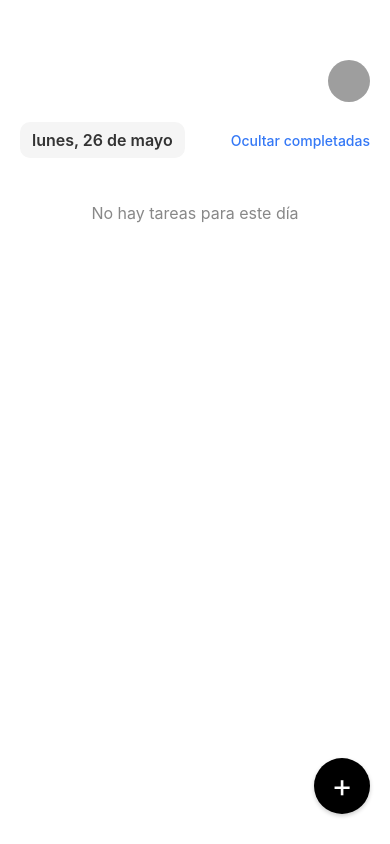
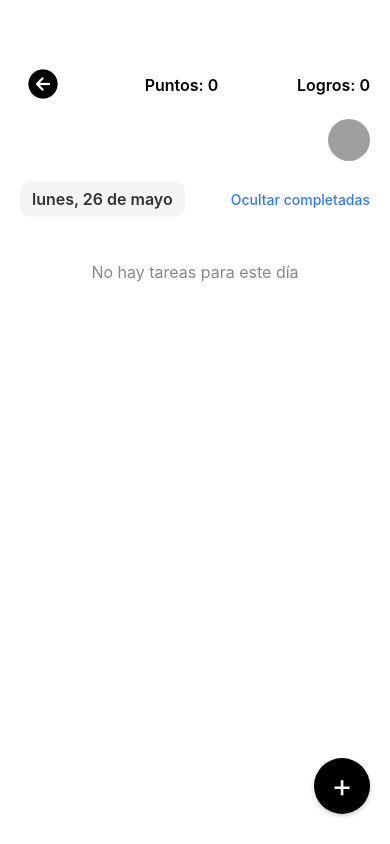
Before and after one commit to PedroPabloCarrasco/MinimalToDoApp, a React Native app: screen / in a window 390 px wide. Built offline with nearby package versions, Linux system fonts and the light colour scheme; grey boxes are pictures that could not be loaded.

Commit message:
Se muestra por pantalla sección de puntos y logros

```diff
--- a/App.js
+++ b/App.js
@@ -1,3 +1,4 @@
+// Archivo: App.js
 import React, { useState, useEffect } from 'react';
 import AsyncStorage from '@react-native-async-storage/async-storage';
 import { NavigationContainer } from '@react-navigation/native';
@@ -8,73 +9,71 @@ import AddTodo from './data/screens/AddTodo';
 
 const Stack = createNativeStackNavigator();
 
-const STORAGE_KEY = '@my_todos'; // clave para AsyncStorage
-
 export default function App() {
   const [todos, setTodos] = useState([]);
+  const [points, setPoints] = useState(0);
+  const [achievements, setAchievements] = useState([]);
 
-  // Cargar tareas guardadas al iniciar la app
   useEffect(() => {
-    const loadTodos = async () => {
+    const loadData = async () => {
       try {
-        const storedTodos = await AsyncStorage.getItem(STORAGE_KEY);
-        if (storedTodos) setTodos(JSON.parse(storedTodos));
+        const todosData = await AsyncStorage.getItem('@todos');
+        const pointsData = await AsyncStorage.getItem('@points');
+        const achData = await AsyncStorage.getItem('@achievements');
+
+        if (todosData) setTodos(JSON.parse(todosData));
+        if (pointsData) setPoints(parseInt(pointsData, 10));
+        if (achData) setAchievements(JSON.parse(achData));
       } catch (error) {
-        console.error('Error cargando tareas:', error);
+        console.log('Error cargando datos:', error);
       }
     };
-    loadTodos();
+    loadData();
   }, []);
 
-  // Guardar tareas en AsyncStorage cada vez que cambian
   useEffect(() => {
-    const saveTodos = async () => {
-      try {
-        await AsyncStorage.setItem(STORAGE_KEY, JSON.stringify(todos));
-      } catch (error) {
-        console.error('Error guardando tareas:', error);
-      }
-    };
-    saveTodos();
+    AsyncStorage.setItem('@todos', JSON.stringify(todos));
   }, [todos]);
 
+  useEffect(() => {
+    AsyncStorage.setItem('@points', points.toString());
+  }, [points]);
+
+  useEffect(() => {
+    AsyncStorage.setItem('@achievements', JSON.stringify(achievements));
+  }, [achievements]);
+
   const addTodo = (newTodo) => {
-    setTodos(currentTodos => [...currentTodos, newTodo]);
+    setTodos((prev) => [...prev, newTodo]);
   };
 
   const updateTodos = (updatedTodos) => {
     setTodos(updatedTodos);
+    const completedCount = updatedTodos.filter((t) => t.isCompleted).length;
+    setPoints(completedCount * 10);
+
+    if (completedCount >= 5 && !achievements.includes('5tasks')) {
+      setAchievements((prev) => [...prev, '5tasks']);
+      alert('🎉 ¡Logro desbloqueado: Completaste 5 tareas!');
+    }
   };
 
   return (
     <NavigationContainer>
-      <Stack.Navigator>
-        <Stack.Screen
-          name="Home"
-          options={{ headerShown: false }}
-        >
-          {props => (
+      <Stack.Navigator screenOptions={{ headerShown: false }}>
+        <Stack.Screen name="Home">
+          {(props) => (
             <Home
               {...props}
               todos={todos}
               onUpdate={updateTodos}
+              points={points}
+              achievements={achievements}
             />
           )}
         </Stack.Screen>
-        <Stack.Screen
-          name="AddTodo"
-          options={{
-            presentation: 'transparentModal',
-            animation: 'slide_from_bottom',
-            headerShown: false,
-          }}
-        >
-          {props => (
-            <AddTodo
-              {...props}
-              addTodo={addTodo}
-            />
-          )}
+        <Stack.Screen name="AddTodo">
+          {(props) => <AddTodo {...props} addTodo={addTodo} />}
         </Stack.Screen>
       </Stack.Navigator>
     </NavigationContainer>
--- a/data/screens/AddTodo.js
+++ b/data/screens/AddTodo.js
@@ -9,16 +9,17 @@ import {
   Alert,
   Modal,
   TouchableWithoutFeedback,
-  Platform
+  Platform,
 } from 'react-native';
 import DateTimePicker from '@react-native-community/datetimepicker';
 import { format, isToday } from 'date-fns';
 import { es } from 'date-fns/locale';
+import Icon from 'react-native-vector-icons/Ionicons';
 
-export default function AddTodo({ navigation, addTodo, route }) {
+export default function AddTodo({ navigation, route, addTodo }) {
   const [name, setName] = useState('');
   const [description, setDescription] = useState('');
-  const [date, setDate] = useState(route.params?.selectedDate ? new Date(route.params.selectedDate) : new Date());
+  const [date, setDate] = useState(route.params?.selectedDate || new Date());
   const [priority, setPriority] = useState('medium');
   const [showPriorityModal, setShowPriorityModal] = useState(false);
   const [showDatePicker, setShowDatePicker] = useState(false);
@@ -53,11 +54,17 @@ export default function AddTodo({ navigation, addTodo, route }) {
     };
 
     addTodo(newTodo);
+
+    Alert.alert(
+      'Tarea creada',
+      `Título: ${name}\nPrioridad: ${getPriorityLabel(priority)}\nFecha: ${format(date, 'PPpp', { locale: es })}`
+    );
+
     navigation.goBack();
   };
 
   const getPriorityLabel = (priority) => {
-    switch(priority) {
+    switch (priority) {
       case 'high': return 'Alta';
       case 'medium': return 'Media';
       case 'low': return 'Baja';
@@ -67,10 +74,7 @@ export default function AddTodo({ navigation, addTodo, route }) {
 
   const PriorityOption = ({ level, label }) => (
     <TouchableOpacity
-      style={[
-        styles.priorityOption,
-        priority === level && styles[`${level}PriorityActive`]
-      ]}
+      style={[styles.priorityOption, priority === level && styles[`${level}PriorityActive`]]}
       onPress={() => {
         setPriority(level);
         setShowPriorityModal(false);
@@ -82,12 +86,16 @@ export default function AddTodo({ navigation, addTodo, route }) {
   );
 
   return (
-    <ScrollView
-      contentContainerStyle={styles.container}
-      keyboardShouldPersistTaps="handled"
-    >
-      <Text style={styles.title}>Nueva Tarea</Text>
+    <ScrollView contentContainerStyle={styles.container} keyboardShouldPersistTaps="handled">
+      <View style={styles.topBar}>
+        <TouchableOpacity onPress={() => navigation.goBack()} style={styles.backButton}>
+          <Icon name="arrow-back-circle" size={36} color="#000" />
+        </TouchableOpacity>
+        <Text style={styles.title}>Nueva Tarea</Text>
+        <View style={{ width: 36 }} /> {/* Espacio para centrar título */}
+      </View>
 
+      {/* Nombre */}
       <View style={styles.inputContainer}>
         <Text style={styles.inputTitle}>Título*</Text>
         <TextInput
@@ -101,6 +109,7 @@ export default function AddTodo({ navigation, addTodo, route }) {
         />
       </View>
 
+      {/* Descripción */}
       <View style={styles.inputContainer}>
         <Text style={styles.inputTitle}>Descripción</Text>
         <TextInput
@@ -115,63 +124,46 @@ export default function AddTodo({ navigation, addTodo, route }) {
         />
       </View>
 
+      {/* Fecha */}
       <View style={styles.inputContainer}>
         <Text style={styles.inputTitle}>Fecha</Text>
-        <TouchableOpacity
-          onPress={() => showPicker('date')}
-          style={styles.dateTimeButton}
-          activeOpacity={0.7}
-        >
+        <TouchableOpacity onPress={() => showPicker('date')} style={styles.dateTimeButton} activeOpacity={0.7}>
           <Text style={styles.dateTimeText}>
             {format(date, "EEEE, d 'de' MMMM", { locale: es })}
           </Text>
         </TouchableOpacity>
       </View>
 
+      {/* Hora */}
       <View style={styles.inputContainer}>
         <Text style={styles.inputTitle}>Hora</Text>
-        <TouchableOpacity
-          onPress={() => showPicker('time')}
-          style={styles.dateTimeButton}
-          activeOpacity={0.7}
-        >
+        <TouchableOpacity onPress={() => showPicker('time')} style={styles.dateTimeButton} activeOpacity={0.7}>
           <Text style={styles.dateTimeText}>
-            {format(date, "HH:mm", { locale: es })}
+            {format(date, 'HH:mm', { locale: es })}
           </Text>
         </TouchableOpacity>
       </View>
 
+      {/* Prioridad */}
       <View style={styles.inputContainer}>
         <Text style={styles.inputTitle}>Prioridad</Text>
-        <TouchableOpacity
-          onPress={() => setShowPriorityModal(true)}
-          style={styles.dateTimeButton}
-          activeOpacity={0.7}
-        >
-          <Text style={styles.dateTimeText}>
-            {getPriorityLabel(priority)}
-          </Text>
+        <TouchableOpacity onPress={() => setShowPriorityModal(true)} style={styles.dateTimeButton} activeOpacity={0.7}>
+          <Text style={styles.dateTimeText}>{getPriorityLabel(priority)}</Text>
         </TouchableOpacity>
       </View>
 
+      {/* Botón */}
       <TouchableOpacity
         onPress={handleAddTodo}
-        style={[
-          styles.button,
-          !name.trim() && styles.disabledButton
-        ]}
+        style={[styles.button, !name.trim() && styles.disabledButton]}
         disabled={!name.trim()}
         activeOpacity={0.8}
       >
         <Text style={styles.buttonText}>Crear Tarea</Text>
       </TouchableOpacity>
 
-      <Modal
-        visible={showPriorityModal}
-        transparent={true}
-        animationType="slide"
-        onRequestClose={() => setShowPriorityModal(false)}
-      >
+      {/* Modal de Prioridad */}
+      <Modal visible={showPriorityModal} transparent animationType="slide" onRequestClose={() => setShowPriorityModal(false)}>
         <TouchableWithoutFeedback onPress={() => setShowPriorityModal(false)}>
           <View style={styles.modalOverlay} />
         </TouchableWithoutFeedback>
@@ -183,6 +175,7 @@ export default function AddTodo({ navigation, addTodo, route }) {
         </View>
       </Modal>
 
+      {/* DatePicker para iOS y Android */}
       {showDatePicker && (
         <DateTimePicker
           value={date}
@@ -191,7 +184,7 @@ export default function AddTodo({ navigation, addTodo, route }) {
           onChange={handleDateChange}
           minimumDate={new Date()}
           locale="es-ES"
-          is24Hour={true}
+          is24Hour
         />
       )}
     </ScrollView>
@@ -205,10 +198,18 @@ const styles = StyleSheet.create({
     paddingBottom: 40,
     backgroundColor: 'white',
   },
+  topBar: {
+    flexDirection: 'row',
+    alignItems: 'center',
+    justifyContent: 'space-between',
+    marginBottom: 25,
+  },
+  backButton: {
+    padding: 5,
+  },
   title: {
     fontSize: 24,
     fontWeight: 'bold',
-    marginBottom: 30,
     color: '#333',
     textAlign: 'center',
   },
@@ -294,22 +295,10 @@ const styles = StyleSheet.create({
     fontSize: 16,
     color: '#333',
   },
-  highPriority: {
-    backgroundColor: '#FF5252',
-  },
-  mediumPriority: {
-    backgroundColor: '#FFC107',
-  },
-  lowPriority: {
-    backgroundColor: '#4CAF50',
-  },
-  highPriorityActive: {
-    backgroundColor: '#FFF6F6',
-  },
-  mediumPriorityActive: {
-    backgroundColor: '#FFFBF2',
-  },
-  lowPriorityActive: {
-    backgroundColor: '#F6FFF6',
-  },
+  highPriority: { backgroundColor: '#FF5252' },
+  mediumPriority: { backgroundColor: '#FFC107' },
+  lowPriority: { backgroundColor: '#4CAF50' },
+  highPriorityActive: { backgroundColor: '#FFF6F6' },
+  mediumPriorityActive: { backgroundColor: '#FFFBF2' },
+  lowPriorityActive: { backgroundColor: '#F6FFF6' },
 });
--- a/data/screens/Home.js
+++ b/data/screens/Home.js
@@ -6,15 +6,16 @@ import {
   Image,
   TouchableOpacity,
   ScrollView,
-  FlatList
+  FlatList,
 } from 'react-native';
 import { useNavigation } from '@react-navigation/native';
 import DateTimePicker from '@react-native-community/datetimepicker';
 import { PriorityIndicator } from '../../components/PriorityIndicator';
 import { format, isSameDay } from 'date-fns';
 import { es } from 'date-fns/locale';
+import Icon from 'react-native-vector-icons/Ionicons';
 
-export default function Home({ todos = [], onUpdate }) {
+export default function Home({ todos = [], onUpdate, points, achievements }) {
   const [isHidden, setIsHidden] = useState(false);
   const [showDatePicker, setShowDatePicker] = useState(false);
   const [selectedDate, setSelectedDate] = useState(new Date());
@@ -28,9 +29,7 @@ export default function Home({ todos = [], onUpdate }) {
 
   const handleDateChange = (event, date) => {
     setShowDatePicker(false);
-    if (date) {
-      setSelectedDate(date);
-    }
+    if (date) setSelectedDate(date);
   };
 
   const toggleTaskCompletion = (taskId) => {
@@ -42,29 +41,20 @@ export default function Home({ todos = [], onUpdate }) {
 
   const renderTaskItem = ({ item }) => (
     <TouchableOpacity
-      style={[
-        styles.taskItem,
-        { borderLeftColor: getPriorityColor(item.priority) }
-      ]}
+      style={[styles.taskItem, { borderLeftColor: getPriorityColor(item.priority) }]}
       onPress={() => toggleTaskCompletion(item.id)}
     >
       <View style={styles.taskContent}>
         <PriorityIndicator priority={item.priority} />
         <View style={styles.taskTextContainer}>
           <Text
-            style={[
-              styles.taskTitle,
-              item.isCompleted && styles.completedTask
-            ]}
+            style={[styles.taskTitle, item.isCompleted && styles.completedTask]}
             numberOfLines={1}
           >
             {item.title}
           </Text>
           {item.description && (
-            <Text
-              style={styles.taskDescription}
-              numberOfLines={2}
-            >
+            <Text style={styles.taskDescription} numberOfLines={2}>
               {item.description}
             </Text>
           )}
@@ -73,17 +63,16 @@ export default function Home({ todos = [], onUpdate }) {
           </Text>
         </View>
       </View>
-      <View style={[
-        styles.completionIndicator,
-        item.isCompleted && styles.completedIndicator
-      ]}>
+      <View
+        style={[styles.completionIndicator, item.isCompleted && styles.completedIndicator]}
+      >
         {item.isCompleted && <Text style={styles.checkmark}>✓</Text>}
       </View>
     </TouchableOpacity>
   );
 
   const getPriorityColor = (priority) => {
-    switch(priority) {
+    switch (priority) {
       case 'high': return '#FF5252';
       case 'medium': return '#FFC107';
       case 'low': return '#4CAF50';
@@ -93,32 +82,30 @@ export default function Home({ todos = [], onUpdate }) {
 
   return (
     <View style={styles.container}>
-      <ScrollView
-        contentContainerStyle={styles.scrollContainer}
-        keyboardShouldPersistTaps="handled"
-      >
+      <ScrollView contentContainerStyle={styles.scrollContainer} keyboardShouldPersistTaps="handled">
+        {/* Top Bar */}
+        <View style={styles.topBar}>
+          <TouchableOpacity onPress={() => navigation.goBack()} style={styles.backButton}>
+            <Icon name="arrow-back-circle" size={36} color="#000" />
+          </TouchableOpacity>
+          <Text style={styles.pointsText}>Puntos: {points}</Text>
+          <Text style={styles.achievementsText}>Logros: {achievements.length}</Text>
+        </View>
+
         <Image
           source={{ uri: 'https://cdn-icons-png.flaticon.com/512/2599/2599636.png' }}
           style={styles.pic}
         />
 
         <View style={styles.header}>
-          <TouchableOpacity
-            onPress={() => setShowDatePicker(true)}
-            style={styles.dateSelector}
-          >
+          <TouchableOpacity onPress={() => setShowDatePicker(true)} style={styles.dateSelector}>
             <Text style={styles.dateText}>
               {format(selectedDate, "EEEE, d 'de' MMMM", { locale: es })}
             </Text>
           </TouchableOpacity>
 
-          <TouchableOpacity
-            onPress={() => setIsHidden(!isHidden)}
-            hitSlop={{ top: 20, bottom: 20, left: 50, right: 50 }}
-          >
-            <Text style={styles.toggleText}>
-              {isHidden ? 'Mostrar completadas' : 'Ocultar completadas'}
-            </Text>
+          <TouchableOpacity onPress={() => setIsHidden(!isHidden)} hitSlop={{ top: 20, bottom: 20, left: 50, right: 50 }}>
+            <Text style={styles.toggleText}>{isHidden ? 'Mostrar completadas' : 'Ocultar completadas'}</Text>
           </TouchableOpacity>
         </View>
 
@@ -136,11 +123,9 @@ export default function Home({ todos = [], onUpdate }) {
         <FlatList
           data={filteredTodos}
           renderItem={renderTaskItem}
-          keyExtractor={item => item.id.toString()}
+          keyExtractor={(item) => item.id.toString()}
           contentContainerStyle={styles.taskList}
-          ListEmptyComponent={
-            <Text style={styles.emptyText}>No hay tareas para este día</Text>
-          }
+          ListEmptyComponent={<Text style={styles.emptyText}>No hay tareas para este día</Text>}
           scrollEnabled={false}
         />
       </ScrollView>
@@ -156,50 +141,15 @@ export default function Home({ todos = [], onUpdate }) {
   );
 }
 
-
-
 const styles = StyleSheet.create({
-  container: {
-    flex: 1,
-    backgroundColor: '#fff',
-  },
-  scrollContainer: {
-    paddingTop: 60,
-    paddingHorizontal: 20,
-    paddingBottom: 100,
-  },
-  pic: {
-    width: 42,
-    height: 42,
-    marginBottom: 20,
-    borderRadius: 21,
-    alignSelf: 'flex-end',
-  },
-  header: {
-    flexDirection: 'row',
-    alignItems: 'center',
-    justifyContent: 'space-between',
-    marginBottom: 25,
-  },
-  dateSelector: {
-    paddingVertical: 8,
-    paddingHorizontal: 12,
-    borderRadius: 10,
-    backgroundColor: '#f5f5f5',
-  },
-  dateText: {
-    fontSize: 16,
-    fontWeight: '600',
-    color: '#333',
-  },
-  toggleText: {
-    color: '#3478F6',
-    fontSize: 14,
-    fontWeight: '500',
-  },
-  taskList: {
-    paddingBottom: 30,
-  },
+  container: { flex: 1, backgroundColor: '#fff' },
+  scrollContainer: { paddingTop: 60, paddingHorizontal: 20, paddingBottom: 100 },
+  pic: { width: 42, height: 42, marginBottom: 20, borderRadius: 21, alignSelf: 'flex-end' },
+  header: { flexDirection: 'row', alignItems: 'center', justifyContent: 'space-between', marginBottom: 25 },
+  dateSelector: { paddingVertical: 8, paddingHorizontal: 12, borderRadius: 10, backgroundColor: '#f5f5f5' },
+  dateText: { fontSize: 16, fontWeight: '600', color: '#333' },
+  toggleText: { color: '#3478F6', fontSize: 14, fontWeight: '500' },
+  taskList: { paddingBottom: 30 },
   taskItem: {
     flexDirection: 'row',
     justifyContent: 'space-between',
@@ -211,35 +161,12 @@ const styles = StyleSheet.create({
     borderRadius: 12,
     borderLeftWidth: 4,
   },
-  taskContent: {
-    flexDirection: 'row',
-    alignItems: 'center',
-    flex: 1,
-  },
-  taskTextContainer: {
-    flex: 1,
-    marginLeft: 12,
-  },
-  taskTitle: {
-    fontSize: 16,
-    fontWeight: '500',
-    color: '#333',
-    marginBottom: 4,
-  },
-  completedTask: {
-    textDecorationLine: 'line-through',
-    color: '#888',
-  },
-  taskDescription: {
-    fontSize: 14,
-    color: '#666',
-    marginBottom: 4,
-    lineHeight: 20,
-  },
-  taskTime: {
-    fontSize: 12,
-    color: '#888',
-  },
+  taskContent: { flexDirection: 'row', alignItems: 'center', flex: 1 },
+  taskTextContainer: { flex: 1, marginLeft: 12 },
+  taskTitle: { fontSize: 16, fontWeight: '500', color: '#333', marginBottom: 4 },
+  completedTask: { textDecorationLine: 'line-through', color: '#888' },
+  taskDescription: { fontSize: 14, color: '#666', marginBottom: 4, lineHeight: 20 },
+  taskTime: { fontSize: 12, color: '#888' },
   completionIndicator: {
     width: 24,
     height: 24,
@@ -249,15 +176,8 @@ const styles = StyleSheet.create({
     justifyContent: 'center',
     alignItems: 'center',
   },
-  completedIndicator: {
-    backgroundColor: '#4CAF50',
-    borderColor: '#4CAF50',
-  },
-  checkmark: {
-    color: 'white',
-    fontSize: 12,
-    fontWeight: 'bold',
-  },
+  completedIndicator: { backgroundColor: '#4CAF50', borderColor: '#4CAF50' },
+  checkmark: { color: 'white', fontSize: 12, fontWeight: 'bold' },
   addButton: {
     width: 56,
     height: 56,
@@ -274,15 +194,25 @@ const styles = StyleSheet.create({
     shadowOpacity: 0.2,
     shadowRadius: 4,
   },
-  plus: {
-    fontSize: 32,
-    color: '#fff',
-    marginBottom: 2,
+  plus: { fontSize: 32, color: '#fff', marginBottom: 2 },
+  emptyText: { textAlign: 'center', color: '#888', marginTop: 20, fontSize: 16 },
+  topBar: {
+    flexDirection: 'row',
+    alignItems: 'center',
+    justifyContent: 'space-between',
+    marginBottom: 10,
   },
-  emptyText: {
-    textAlign: 'center',
-    color: '#888',
-    marginTop: 20,
+  backButton: {
+    padding: 5,
+  },
+  pointsText: {
     fontSize: 16,
+    fontWeight: '600',
+    color: '#000',
+  },
+  achievementsText: {
+    fontSize: 16,
+    fontWeight: '600',
+    color: '#000',
   },
 });
```
Also changed, not shown: components/PriorityIndicator.js (+6 -13 lines), package.json (+6 -5 lines), 1 other file (tests, documents, lock files or other folders).
